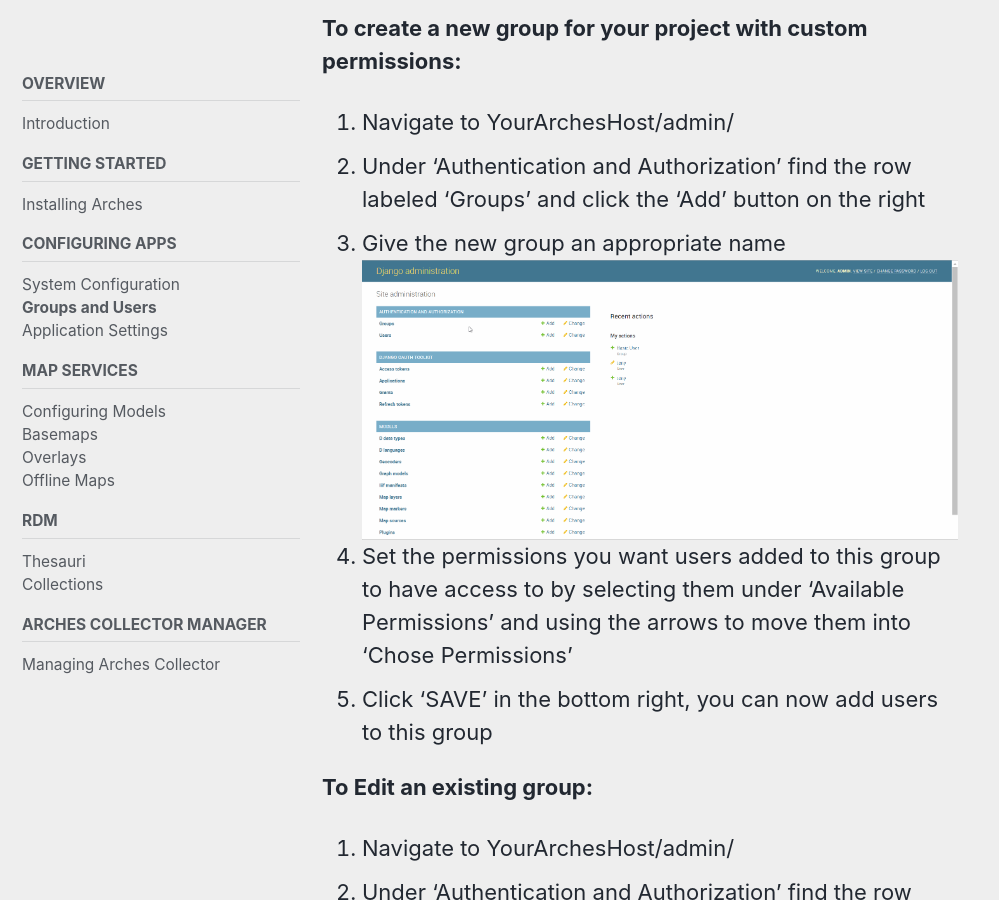
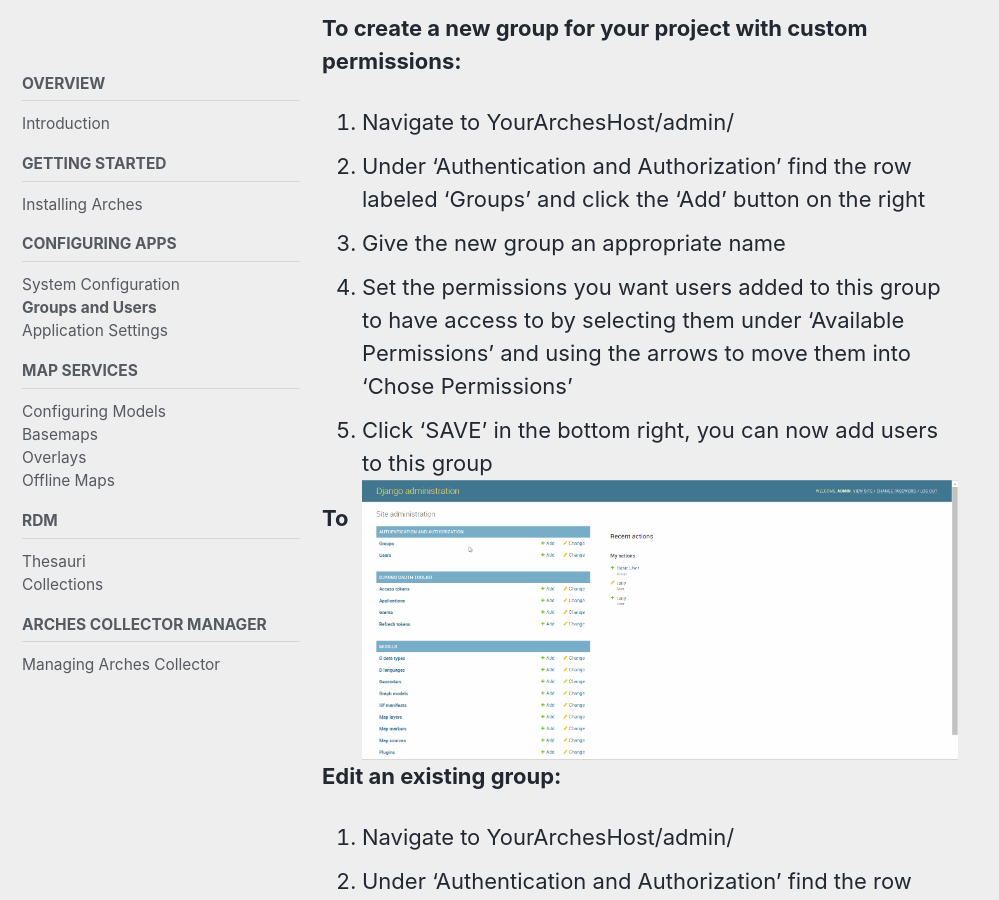
Before and after one commit to fargeo/archesguides, a Jekyll site: the page built from _pages/groups-users.md, in a window 1280 px wide and 900 px high, scrolled down 656 px. Shown: the whole window, without its empty margins (0-999 px from the left). Built offline with Jekyll 4.4.1, drawn with Linux system fonts in a browser that asks for light colours; cached includes are drawn as plain includes; nearby versions of some CDN libraries.

Commit message:
Update groups-users.md

```diff
--- a/_pages/groups-users.md
+++ b/_pages/groups-users.md
@@ -22,10 +22,10 @@ Arches installs with a handful of pre-existing groups with permissions already s
 **To create a new group for your project with custom permissions:**
 1. Navigate to YourArchesHost/admin/
 1. Under 'Authentication and Authorization' find the row labeled 'Groups' and click the 'Add' button on the right
-1. Give the new group an appropriate name <img src="/assets/GIFs/groupCreate.gif" width = "2000" height = "938" align = "right" />
+1. Give the new group an appropriate name
 1. Set the permissions you want users added to this group to have access to by selecting them under 'Available Permissions' and using the arrows to move them into 'Chose Permissions'
 1. Click 'SAVE' in the bottom right, you can now add users to this group
-
+<img src="/assets/GIFs/groupCreate.gif" width = "1879" height = "881" align = "right" />
 
 **To Edit an existing group:**
 1. Navigate to YourArchesHost/admin/
```
